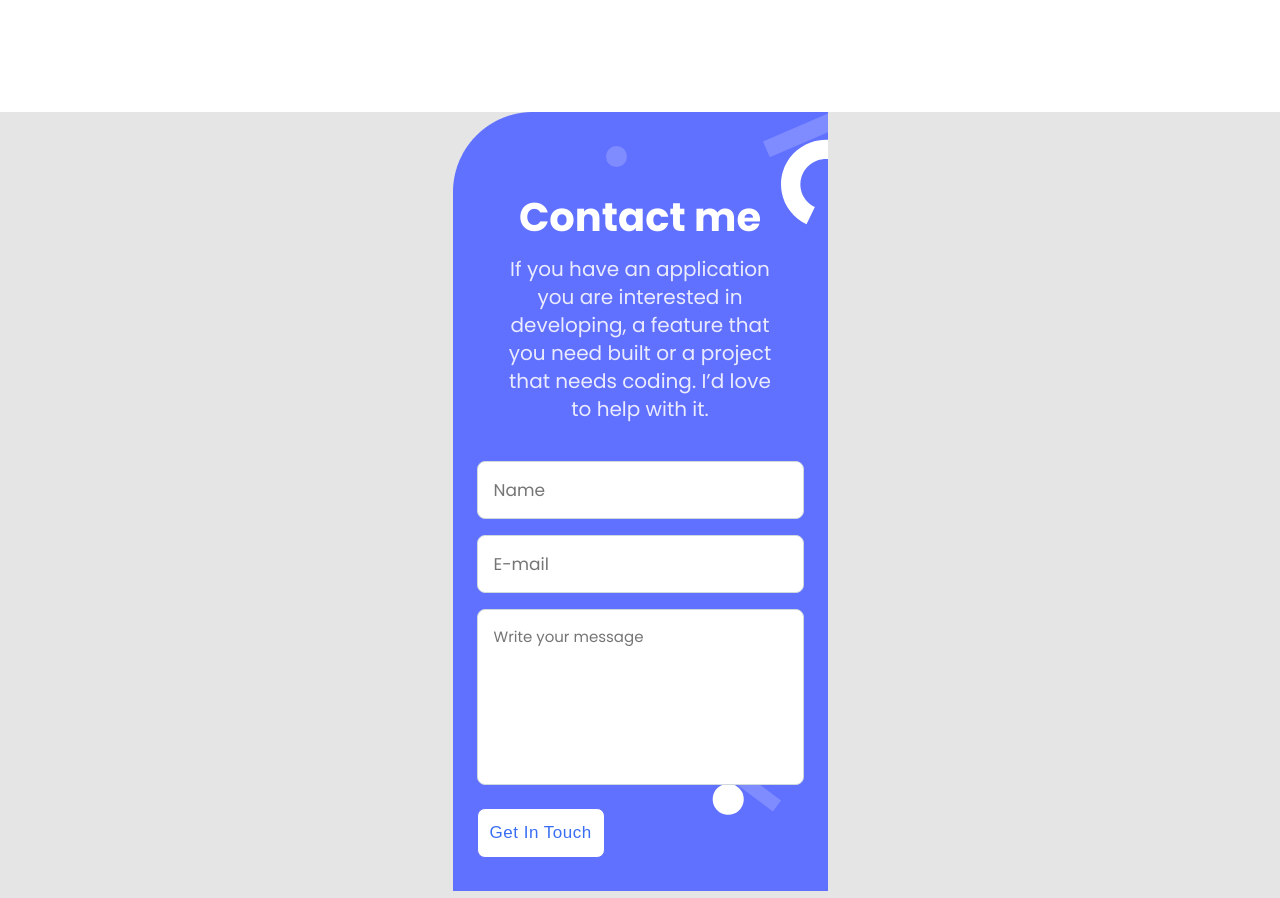
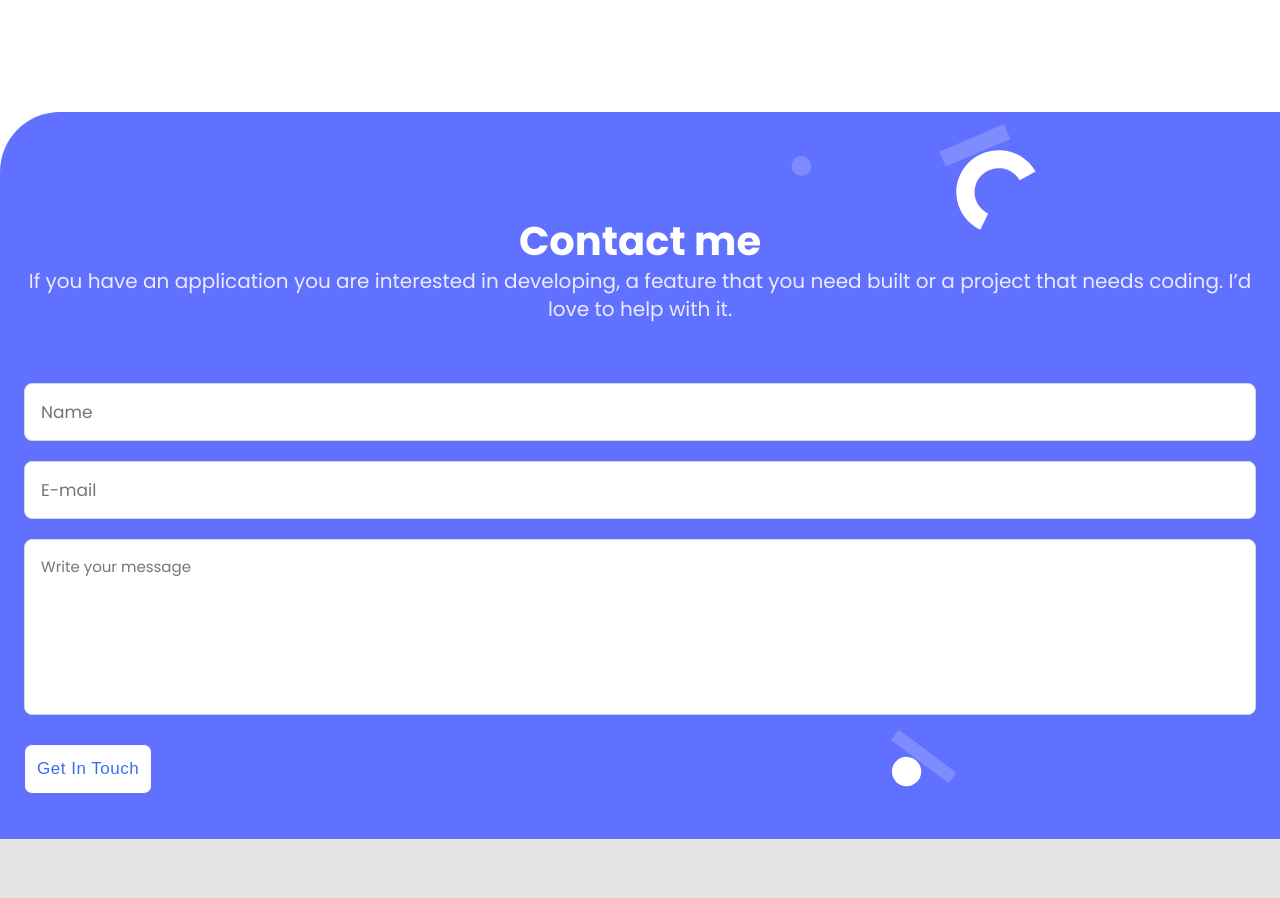
Before and after one commit to Festy1/MY-PORTFOLIO, a website: page index.html in a window 1280 px wide. Shown: the part 4560-5458 px from the top of the page. After the commit the page ends 5399 px from the top, so only its background shows below. Drawn offline with Linux system fonts and the light colour scheme.

Commit message:
Add updated html file

```diff
--- a/index.html
+++ b/index.html
@@ -13,6 +13,7 @@
 </head>
 
 <body>
+
     <header class="topnav">
         <a class="logo">My Logo</a>
         <nav>
@@ -220,9 +221,11 @@
         </section>
     </section>
     <!-- *****Contact me****** -->
+    <footer>
         <section class="footer">
             <h6 class="contact-me">Contact me</h6>
-        <p class="form-msg">If you have an application you are interested in developing, a feature that you need built
+            <p class="form-msg">If you have an application you are interested in developing, a feature that you need
+                built
                 or a project that needs coding. I’d love to help with it.
             </p>
             <form class="form" action="https://formspree.io/f/moqzvleb" method="post">
@@ -245,6 +248,7 @@
                 </ul>
             </form>
         </section>
+    </footer>
 </body>
 
 </html>
--- a/style.css
+++ b/style.css
@@ -392,13 +392,22 @@ ul h3 {
   color: #000;
 }
 
+footer {
+background-color: #fff;
+}
+
 .footer {
-  background-image: url('./Images/conform.svg'), url('./Images/Contact-me.png');
-  background-repeat: no-repeat, no-repeat;
-  background-position: right top, left top;
-  padding: 24px;
+  background-image: url(./Images/option.svg);
+  background-color: #6070FF;
+  background-repeat: no-repeat;
+  background-size: 60% 92%;
+  padding: 103px 24px;
   display: flex;
   flex-direction: column;
+  width: 100vw;
+  background-position: right 20%;
+  padding-bottom: 29px;
+  border-top-left-radius: 60px;
 }
 
 .contact-me {
@@ -411,7 +420,7 @@ ul h3 {
   text-align: center;
   color: #fff;
   justify-content: center;
-  margin-top: 55px;
+
 }
 
 .form-msg {
@@ -423,7 +432,7 @@ ul h3 {
   text-align: center;
   color: #ebebff;
   justify-content: center;
-  margin: 12px 24px 0 24px;
+  margin-bottom: 60px;
 }
 
 .form-name {
@@ -432,7 +441,7 @@ ul h3 {
   border-radius: 8px;
   padding: 15px 38px 15px 16px;
   width: 100%;
-  margin-bottom: 16px;
+  margin-bottom: 20px;
   font-family: 'Poppins', sans-serif;
   font-style: normal;
   font-weight: 400;
@@ -441,7 +450,6 @@ ul h3 {
   display: flex;
   align-items: center;
   color: #172b4d;
-  margin-top: 38px;
 }
 
 .form-email {
@@ -450,7 +458,7 @@ ul h3 {
   border-radius: 8px;
   padding: 15px 38px 15px 16px;
   width: 100%;
-  margin-bottom: 16px;
+  margin-bottom: 20px;
   font-family: 'Poppins', sans-serif;
   font-style: normal;
   font-weight: 400;
@@ -473,4 +481,5 @@ ul h3 {
   font-size: 15px;
   line-height: 24px;
   color: #b3bac5;
+  margin-bottom: 6px;
 }
```
Also changed, not shown: Images/option.svg (added), 1 other file. Lines whose indentation alone changed are shown as unchanged.
